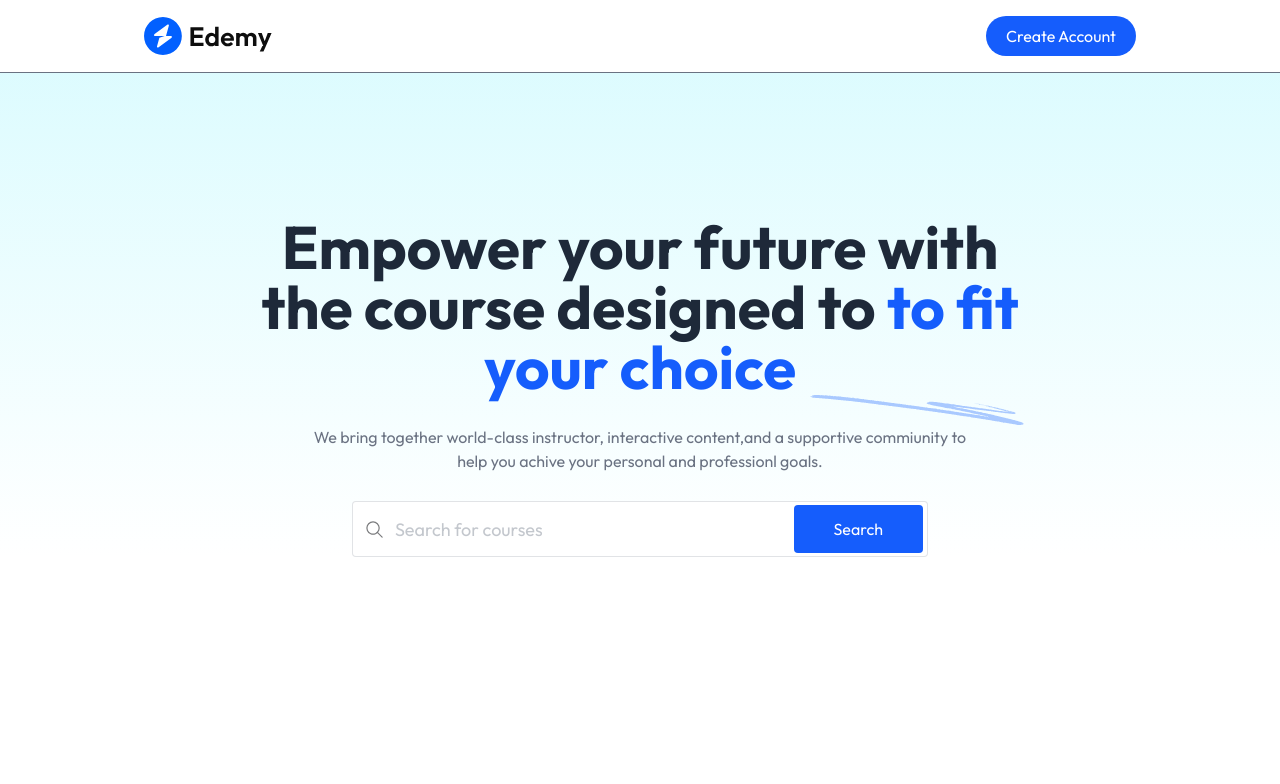
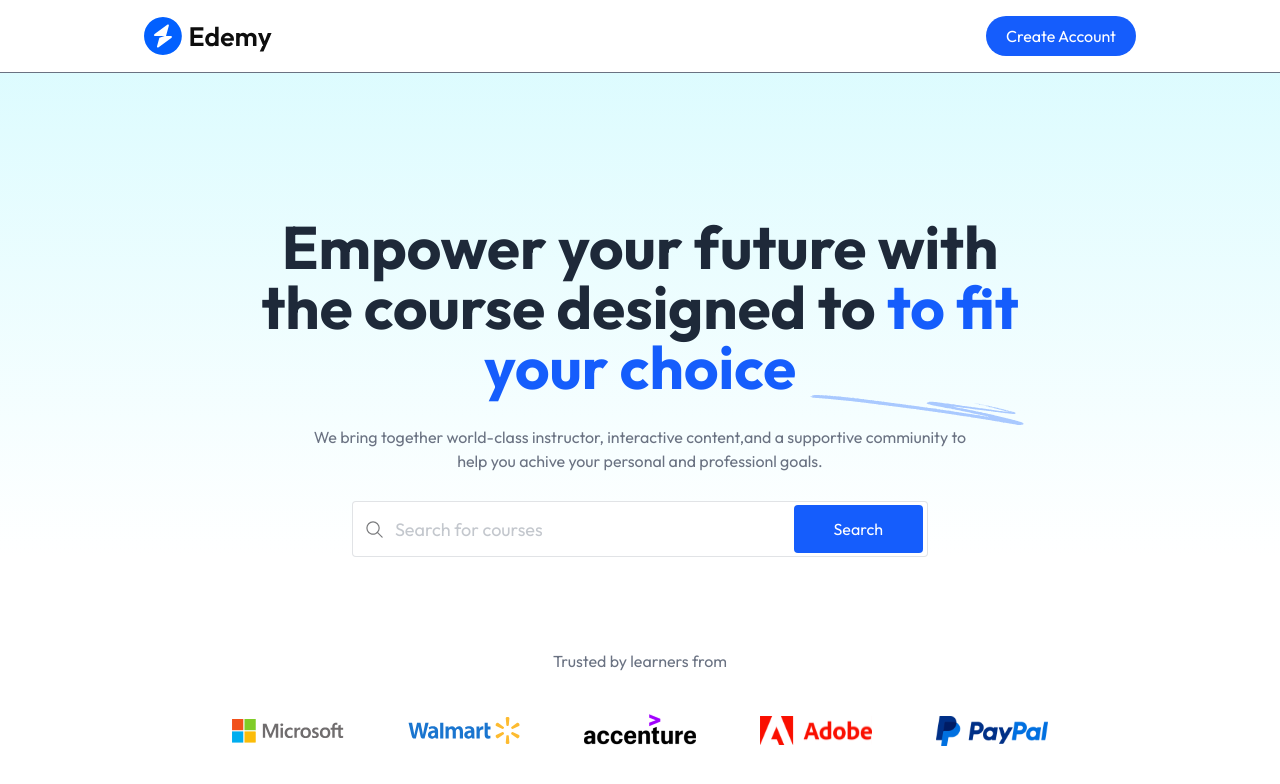
Before and after one commit to spriveen/LMS, a React (Vite) app in the folder client/: page / in a window 1280 px wide. Shown: the top 784 px of the page. Built offline with nearby package versions, Linux system fonts and the light colour scheme; no server answers.

Commit message:
update companies.jsx

```diff
--- a/client/src/components/student/Companies.jsx
+++ b/client/src/components/student/Companies.jsx
@@ -1,9 +1,18 @@
 import React from 'react'
+import { assets } from '../../assets/assets'
 
 const Companies = () => {
   return (
-    <div>
-      <h1>Companies</h1>
+    <div className='pt-16'>
+      <p className='text-base text-gray-500'>Trusted by learners from</p>
+      <div className='flex flex-wrap items-center justify-center gap-6 md:gap-16
+      md:mt-10 mt-5'>
+        <img src={assets.microsoft_logo} alt='Microsoft' className='w-20 md:w-28' />
+        <img src={assets.walmart_logo} alt='walmart' className='w-20 md:w-28' />
+        <img src={assets.accenture_logo} alt='accenture' className='w-20 md:w-28' />
+        <img src={assets.adobe_logo} alt='adobe' className='w-20 md:w-28' />
+        <img src={assets.paypal_logo} alt='paypal' className='w-20 md:w-28' />
+      </div>
     </div>
   )
 }
--- a/client/src/pages/student/Home.jsx
+++ b/client/src/pages/student/Home.jsx
@@ -1,11 +1,13 @@
 import React from 'react'
 import Hero from '../../components/student/Hero'
+import Companies from '../../components/student/Companies'
 
 const Home = () => {
   return (
     <div className='flex flex-col items-center space-y-7
     text-center'>
       <Hero />
+      <Companies />
     </div>
   )
 }
```
